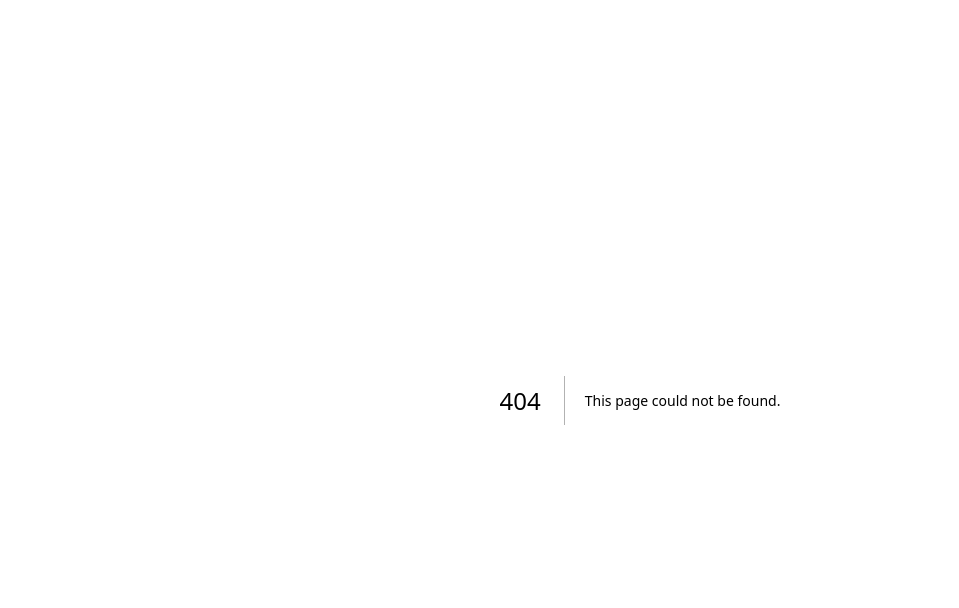
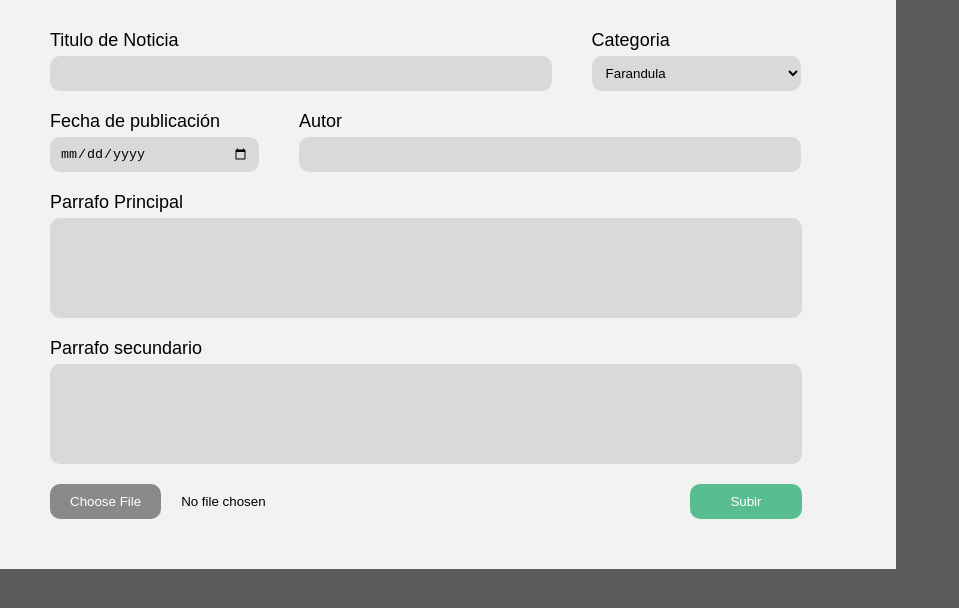
Before and after one commit to JoelSanchez01/AlInstante, a Next.js app: page /upload in a window 1280 px wide. Before the commit this address had no page. Shown: the top 608 px of the page, without its empty margins (0-959 px from the left). Built offline with nearby package versions, Linux system fonts and the light colour scheme.

Commit message:
se hizo el formulario

```diff
--- a/src/app/globals.css
+++ b/src/app/globals.css
@@ -1,107 +1,5 @@
-:root {
-  --max-width: 1100px;
-  --border-radius: 12px;
-  --font-mono: ui-monospace, Menlo, Monaco, 'Cascadia Mono', 'Segoe UI Mono',
-    'Roboto Mono', 'Oxygen Mono', 'Ubuntu Monospace', 'Source Code Pro',
-    'Fira Mono', 'Droid Sans Mono', 'Courier New', monospace;
-
-  --foreground-rgb: 0, 0, 0;
-  --background-start-rgb: 214, 219, 220;
-  --background-end-rgb: 255, 255, 255;
-
-  --primary-glow: conic-gradient(
-    from 180deg at 50% 50%,
-    #16abff33 0deg,
-    #0885ff33 55deg,
-    #54d6ff33 120deg,
-    #0071ff33 160deg,
-    transparent 360deg
-  );
-  --secondary-glow: radial-gradient(
-    rgba(255, 255, 255, 1),
-    rgba(255, 255, 255, 0)
-  );
-
-  --tile-start-rgb: 239, 245, 249;
-  --tile-end-rgb: 228, 232, 233;
-  --tile-border: conic-gradient(
-    #00000080,
-    #00000040,
-    #00000030,
-    #00000020,
-    #00000010,
-    #00000010,
-    #00000080
-  );
-
-  --callout-rgb: 238, 240, 241;
-  --callout-border-rgb: 172, 175, 176;
-  --card-rgb: 180, 185, 188;
-  --card-border-rgb: 131, 134, 135;
+* {
+  margin: 0;
+  padding: 0;
+  box-sizing: border-box;
 }
-
-@media (prefers-color-scheme: dark) {
-  :root {
-    --foreground-rgb: 255, 255, 255;
-    --background-start-rgb: 0, 0, 0;
-    --background-end-rgb: 0, 0, 0;
-
-    --primary-glow: radial-gradient(rgba(1, 65, 255, 0.4), rgba(1, 65, 255, 0));
-    --secondary-glow: linear-gradient(
-      to bottom right,
-      rgba(1, 65, 255, 0),
-      rgba(1, 65, 255, 0),
-      rgba(1, 65, 255, 0.3)
-    );
-
-    --tile-start-rgb: 2, 13, 46;
-    --tile-end-rgb: 2, 5, 19;
-    --tile-border: conic-gradient(
-      #ffffff80,
-      #ffffff40,
-      #ffffff30,
-      #ffffff20,
-      #ffffff10,
-      #ffffff10,
-      #ffffff80
-    );
-
-    --callout-rgb: 20, 20, 20;
-    --callout-border-rgb: 108, 108, 108;
-    --card-rgb: 100, 100, 100;
-    --card-border-rgb: 200, 200, 200;
-  }
-}
-
-* {
-  box-sizing: border-box;
-  padding: 0;
-  margin: 0;
-}
-
-html,
-body {
-  max-width: 100vw;
-  overflow-x: hidden;
-}
-
-body {
-  color: rgb(var(--foreground-rgb));
-  background: linear-gradient(
-      to bottom,
-      transparent,
-      rgb(var(--background-end-rgb))
-    )
-    rgb(var(--background-start-rgb));
-}
-
-a {
-  color: inherit;
-  text-decoration: none;
-}
-
-@media (prefers-color-scheme: dark) {
-  html {
-    color-scheme: dark;
-  }
-}
--- /dev/null
+++ b/src/app/upload/page.jsx
@@ -0,0 +1,69 @@
+"use client";
+import React from "react";
+import "./styles.css";
+
+function UploadPage() {
+  return (
+    <form action="" class="form-crear">
+      <div class="group-titulo">
+        <label for="titulo">Titulo de Noticia</label>
+        <input type="text" required id="titulo" />
+      </div>
+
+      <div class="group-categoria">
+        <label for="selectcategoria">Categoria</label>
+        <select name="selectedFruit" id="selectcategoria">
+          <option value="apple">Farandula</option>
+          <option value="banana">Locales</option>
+          <option value="orange">Orange</option>
+        </select>
+      </div>
+
+      <div class="group-fecha">
+        <label for="fecha">Fecha de publicación</label>
+        <input
+          type="date"
+          required
+          id="fecha"
+          min="2018-01-01"
+          max="2026-12-31"
+        />
+      </div>
+
+      <div class="group-autor">
+        <label for="autor">Autor</label>
+        <input type="text" required id="autor" />
+      </div>
+
+      <div class="group-principal">
+        <label for="principal">Parrafo Principal</label>
+        <textarea type="text" required id="principal">
+          {" "}
+        </textarea>
+      </div>
+
+      <div class="group-secundario">
+        <label for="secundario">Parrafo secundario</label>
+        <textarea type="text" required id="secundario">
+          {" "}
+        </textarea>
+      </div>
+
+      <div class="bottom-group">
+        <div class="group-img">
+          <label for="images" class="drop-container">
+            <input
+              type="file"
+              id="images"
+              accept="image/png, image/jpeg"
+              required
+            />
+          </label>
+        </div>
+        <button type="submit">Subir</button>
+      </div>
+    </form>
+  );
+}
+
+export default UploadPage;
--- /dev/null
+++ b/src/app/upload/styles.css
@@ -0,0 +1,123 @@
+body {
+    background-color: #5b5b5b;
+}
+
+.form-crear {
+    font-family: Arial, Helvetica, sans-serif;
+    font-size: 18px;
+    padding: 30px;
+    width: 70%;
+    background-color: #f2f2f2;
+    display: flex;
+    flex-wrap: wrap;
+}
+
+.group-titulo,
+.group-fecha,
+.group-categoria,
+.group-autor,
+.group-principal,
+.group-secundario {
+    margin: 0 20px 20px;
+    display: flex;
+    flex-direction: column;
+}
+
+.bottom-group {
+    margin: 0 20px 20px;
+    display: flex;
+    justify-content: space-between;
+    width: 90%;
+}
+
+.group-titulo,
+.group-autor {
+    width: 60%;
+}
+
+.group-fecha,
+.group-categoria {
+    width: 25%;
+}
+
+.group-principal,
+.group-secundario {
+    width: 90%;
+
+}
+
+
+.group-titulo label,
+.group-categoria label,
+.group-fecha label,
+.group-autor label,
+.group-principal label,
+.group-secundario label {
+    margin-bottom: 5px;
+}
+
+.group-titulo input,
+.group-categoria select,
+.group-fecha input,
+.group-autor input,
+.group-principal textarea,
+.group-secundario textarea {
+    height: 35px;
+    border-radius: 10px;
+    background-color: #D9D9D9;
+    border: none;
+    padding-left: 10px;
+    color: black;
+}
+
+.group-principal textarea,
+.group-secundario textarea {
+    height: 100px;
+    padding: 10px;
+    resize: none;
+}
+
+.group-fecha input {
+    padding-right: 10px;
+}
+
+.group-titulo input:focus,
+.group-categoria select:focus,
+.group-fecha input:focus,
+.group-autor input:focus,
+.group-principal textarea:focus,
+.group-secundario textarea:focus {
+    outline: none;
+}
+
+input[type=file]::file-selector-button {
+    margin-right: 20px;
+    border: none;
+    background: #898989;
+    padding: 10px 20px;
+    border-radius: 10px;
+    color: #fff;
+    cursor: pointer;
+    transition: background .2s ease-in-out;
+}
+
+input[type=file]::file-selector-button:hover {
+    background: #4b4b4b;
+}
+
+.bottom-group button {
+    width: 15%;
+    outline: none;
+    border: none;
+    border-radius: 10px;
+    background-color: #58be91;
+    color: white;
+}
+
+.bottom-group button:hover {
+    background-color: #3e8767;
+}
+
+.bottom-group button:active {
+    background-color: #479b77;
+}
```
